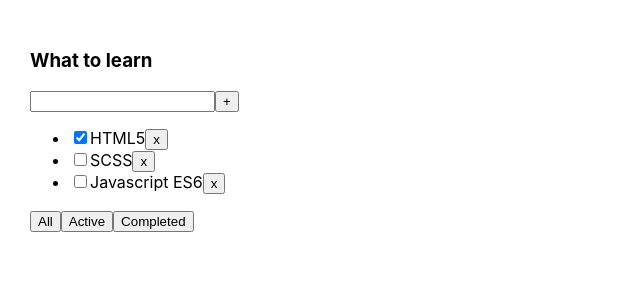
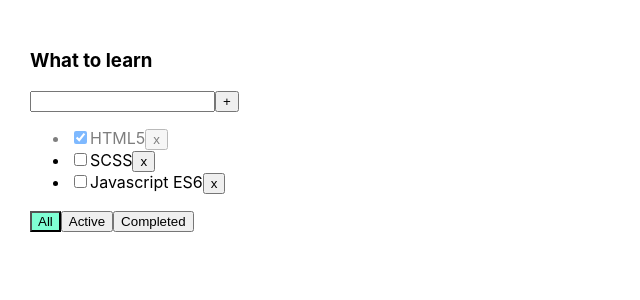
Before and after one commit to wostrau/it-incubator-todolist-ts-01, a React (Create React App) app: page / in a window 1280 px wide. Shown: the top 300 px of the page, without its empty margins (0-640 px from the left). Built offline with nearby package versions, Linux system fonts and the light colour scheme.

Commit message:
Todolist 04 - DONE

```diff
--- a/src/App.css
+++ b/src/App.css
@@ -1,8 +1,24 @@
 .App {
-  padding: 30px;
-  display: flex;
+    padding: 30px;
+    display: flex;
 }
 
 .App > div {
-  margin-right: 50px;
+    margin-right: 50px;
 }
+
+.error {
+    border: 1px solid red;
+}
+
+.error-message {
+    color: red;
+}
+
+.active-filter {
+    background-color: aquamarine;
+}
+
+.is-done {
+    opacity: 0.5
+}
--- a/src/App.tsx
+++ b/src/App.tsx
@@ -12,6 +12,7 @@ function App() {
         {id: v1(), title: 'Javascript ES6', isDone: false}
     ]);
     const [filter, setFilter] = useState<FilterValuesType>('All');
+
     const removeTask = (id: string) => {
         setTask(tasks.filter(t => t.id !== id));
     };
@@ -21,6 +22,11 @@ function App() {
     };
     const changeFilter = (value: FilterValuesType) => {
         setFilter(value);
+    };
+    const changeTaskStatus = (taskId: string, isDone: boolean) => {
+        const task = tasks.find(t => t.id === taskId);
+        if (task) task.isDone = isDone;
+        setTask([...tasks]);
     };
 
     let tasksForTodolist = tasks;
@@ -36,9 +42,11 @@ function App() {
             <Todolist
                 title={'What to learn'}
                 tasks={tasksForTodolist}
+                filter={filter}
                 removeTask={removeTask}
                 addTask={addTask}
                 changeFilter={changeFilter}
+                changeTaskStatus={changeTaskStatus}
             />
         </div>
     );
--- a/src/Todolist.tsx
+++ b/src/Todolist.tsx
@@ -5,9 +5,11 @@ import {FilterValuesType} from './App';
 type PropsType = {
     title: string
     tasks: TaskType[]
+    filter: FilterValuesType
     removeTask: (id: string) => void
     addTask: (title: string) => void
     changeFilter: (value: FilterValuesType) => void
+    changeTaskStatus: (taskId: string, isDone: boolean) => void
 }
 
 export type TaskType = {
@@ -18,14 +20,18 @@ export type TaskType = {
 
 export const Todolist = (props: PropsType) => {
     const [newTaskTitle, setNewTaskTitle] = useState('');
+    const [error, setError] = useState<string | null>(null);
     const onChangeHandler = (event: ChangeEvent<HTMLInputElement>) => {
         setNewTaskTitle(event.currentTarget.value);
     };
     const onClickHandler = () => {
-        props.addTask(newTaskTitle);
-        setNewTaskTitle('');
+        if (newTaskTitle.trim() !== '') {
+            props.addTask(newTaskTitle.trim());
+            setNewTaskTitle('');
+        } else setError('Title is required');
     };
-    const onKeyPressHandler = (event: KeyboardEvent<HTMLInputElement>) => {
+    const onKeyDownHandler = (event: KeyboardEvent<HTMLInputElement>) => {
+        setError(null);
         if (event.key === 'Enter') {
             props.addTask(newTaskTitle);
             setNewTaskTitle('');
@@ -43,23 +49,32 @@ export const Todolist = (props: PropsType) => {
                     <input
                         value={newTaskTitle}
                         onChange={onChangeHandler}
-                        onKeyPress={onKeyPressHandler}
+                        onKeyDown={onKeyDownHandler}
+                        className={error ? 'error' : ''}
                     />
                     <button
                         onClick={onClickHandler}
                     >+
                     </button>
+                    {error && <div className={'error-message'}>{error}</div>}
                 </div>
                 <ul>
                     {props.tasks.map(t => {
                         const onClickHandler: MouseEventHandler<HTMLButtonElement> = () => {
                             props.removeTask(t.id)
                         };
+                        const onChangeHandler = (event: ChangeEvent<HTMLInputElement>) => {
+                            props.changeTaskStatus(t.id, event.currentTarget.checked);
+                        };
 
                         return (
-                            <li key={t.id}>
+                            <li
+                                key={t.id}
+                                className={t.isDone ? 'is-done' : ''}
+                            >
                                 <input
                                     type="checkbox"
+                                    onChange={onChangeHandler}
                                     checked={t.isDone}
                                 />
                                 <span>{t.title}</span>
@@ -72,14 +87,17 @@ export const Todolist = (props: PropsType) => {
                 </ul>
                 <div>
                     <button
+                        className={props.filter === 'All' ? 'active-filter' : ''}
                         onClick={onAllClickHandler}
                     >All
                     </button>
                     <button
+                        className={props.filter === 'Active' ? 'active-filter' : ''}
                         onClick={onActiveClickHandler}
                     >Active
                     </button>
                     <button
+                        className={props.filter === 'Completed' ? 'active-filter' : ''}
                         onClick={onCompletedClickHandler}
                     >Completed
                     </button>
```
